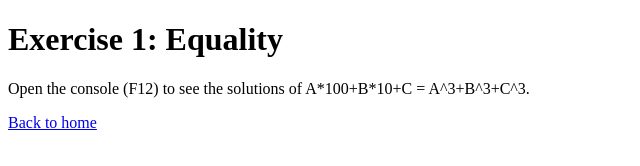
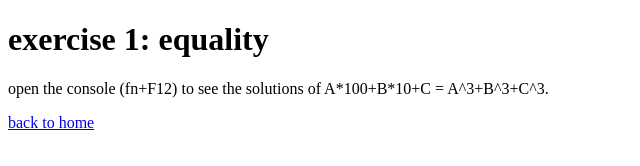
Before and after one commit to narminkhalilova/pw1_front-end_L1, a plain HTML site: page pw6/ex1.html in a window 1280 px wide. Shown: the whole page, without its empty margins (0-640 px from the left). Drawn offline with Linux system fonts and the light colour scheme.

Commit message:
comments
Changed title and headings to lowercase for consistency.

```diff
--- a/pw6/ex1.html
+++ b/pw6/ex1.html
@@ -3,12 +3,12 @@
 <head>
   <meta charset="UTF-8">
   <meta name="viewport" content="width=device-width, initial-scale=1">
-  <title>Exercise 1: Equality</title>
+  <title>exercise 1: equality</title>
 </head>
 <body>
-  <h1>Exercise 1: Equality</h1>
-  <p>Open the console (F12) to see the solutions of A*100+B*10+C = A^3+B^3+C^3.</p>
-  <p><a href="index.html">Back to home</a></p>
+  <h1>exercise 1: equality</h1>
+  <p>open the console (fn+F12) to see the solutions of A*100+B*10+C = A^3+B^3+C^3.</p>
+  <p><a href="index.html">back to home</a></p>
   <script>
     /*
       Idea: brute force. Three nested for loops (one per digit A, B, C),
```
